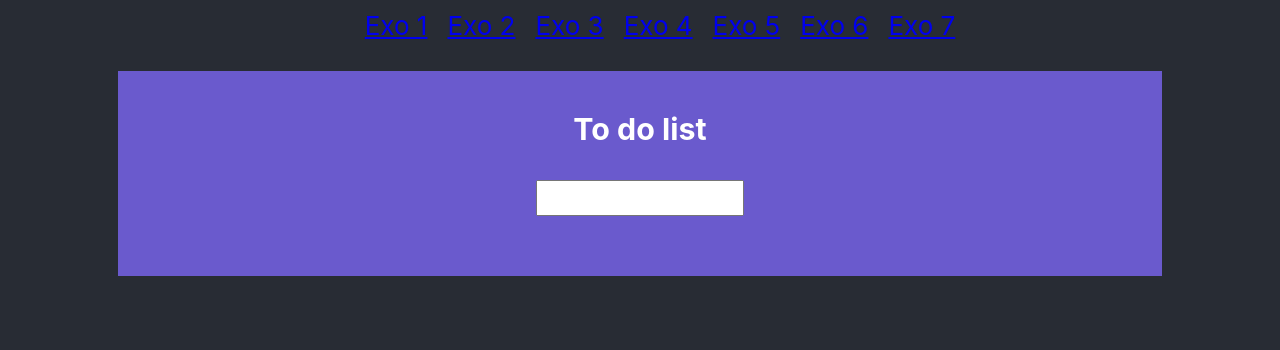
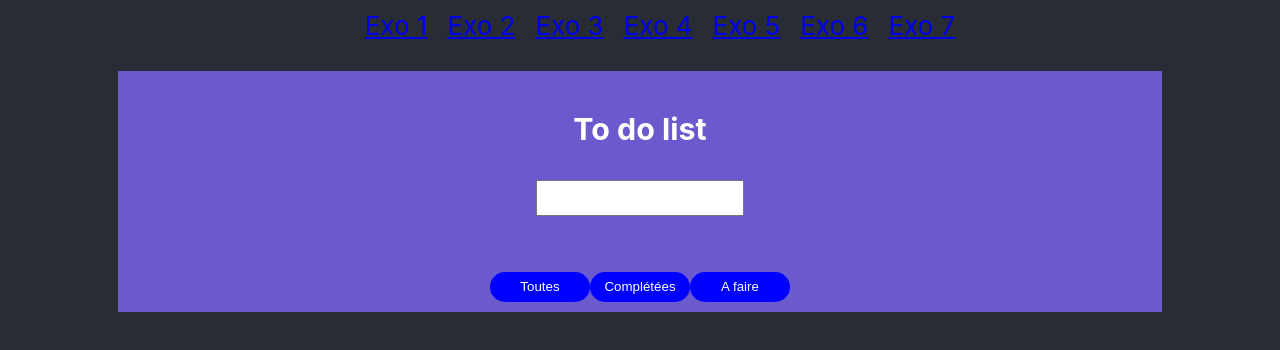
Before and after one commit to toinetch/7exos_react_Antoine, a React (Create React App) app: page /Exo7 in a window 1280 px wide. Shown: the top 350 px of the page. Built offline with nearby package versions, Linux system fonts and the light colour scheme.

Commit message:
Fin exos react

```diff
--- a/src/Exo7.jsx
+++ b/src/Exo7.jsx
@@ -1,13 +1,21 @@
-import React from 'react';
+import React, {useState} from 'react';
 import './exo7.css';
 
 const Exo7 = () => {
+    const [fait, setFait] = useState();
+    const [aFaire, setaFaire] = useState();
+    const [tout, setTout] = useState();
 
     return(
         <>
             <div id='cadrre'>
                 <h3>To do list</h3>
                 <input id='nouveau' type="text" onKeyPress={() => entree()}/>
+                <div id="div71">
+            <button className="btnToDoList" id="btnTous" onClick={() => tous()}>Toutes</button>
+            <button className="btnToDoList" id="btnComplet" onClick={() => complet()}>Complétées</button>
+            <button className="btnToDoList" id="btnAfaire" onClick={() => afaire()}>A faire</button>
+        </div>
                 <div id='place'></div>
             </div>
         </>
@@ -21,7 +29,25 @@ const Exo7 = () => {
 
                     let divi = document.createElement('div');
                     divi.id = 'divi';
+                    divi.classList.add('bg');
                     place.appendChild(divi);
+
+                    let btn = document.createElement('input');
+                    btn.type = 'checkbox';
+                    btn.id = 'check';
+                    divi.appendChild(btn);
+                    btn.onclick = function checkColor(e){
+                        if (e.target.checked === true){
+                            e.target.parentElement.classList.add('valide');
+                            e.target.parentElement.classList.remove('bg');
+                            e.target.parentElement.classList.add('val');
+                        }
+                        else{
+                            e.target.parentElement.classList.add('bg');
+                            e.target.parentElement.classList.remove('valide');
+                            e.target.parentElement.classList.remove('val');
+                        }
+                    };
 
                     let para = document.createElement('p');
                     para.id = 'para';
@@ -71,6 +97,42 @@ const Exo7 = () => {
             }
         }
     }
+
+    function afaire() {
+        let x, i, y;
+        y = document.getElementsByClassName('valide');
+        x = document.getElementsByClassName('bg');
+        for(i = 0; i < x.length; i++){
+            x[i].style.display = 'flex';
+        }
+        for(i = 0; i < y.length; i++){
+            y[i].style.display = 'none';
+        }
+    }
+
+    function tous() {
+        let x, i, y;
+        y = document.getElementsByClassName('valide');
+        x = document.getElementsByClassName('bg');
+        for(i = 0; i < x.length; i++){
+            x[i].style.display = 'flex';
+        }
+        for(i = 0; i < y.length; i++){
+            y[i].style.display = 'flex';
+        }
+    }
+
+    function complet() {
+        let x, i, y;
+        y = document.getElementsByClassName('valide');
+        x = document.getElementsByClassName('bg');
+        for(i = 0; i < x.length; i++){
+            x[i].style.display = 'none';
+        }
+        for(i = 0; i < y.length; i++){
+            y[i].style.display = 'flex';
+        }
+    }
 }
 
 export default Exo7;
--- a/src/exo7.css
+++ b/src/exo7.css
@@ -38,3 +38,33 @@
 .cache{
     display: none;
 }
+
+.btnToDoList{
+    height: 30px;
+    width: 100px;
+    background-color: blue;
+    color: white;
+    border: none;
+    border-radius: 30px;
+}
+
+.bg {
+    width: 60%;
+    display: flex;
+    justify-content: space-around;
+    border: 1px solid white;
+    margin: 10px auto;
+    padding: 5px;
+    font-size: 25px;
+}
+
+.valide{
+    width: 60%;
+    display: flex;
+    justify-content: space-around;
+    border: 1px solid white;
+    margin: 10px auto;
+    padding: 5px;
+    font-size: 25px;
+    background-color: green;
+}
```
